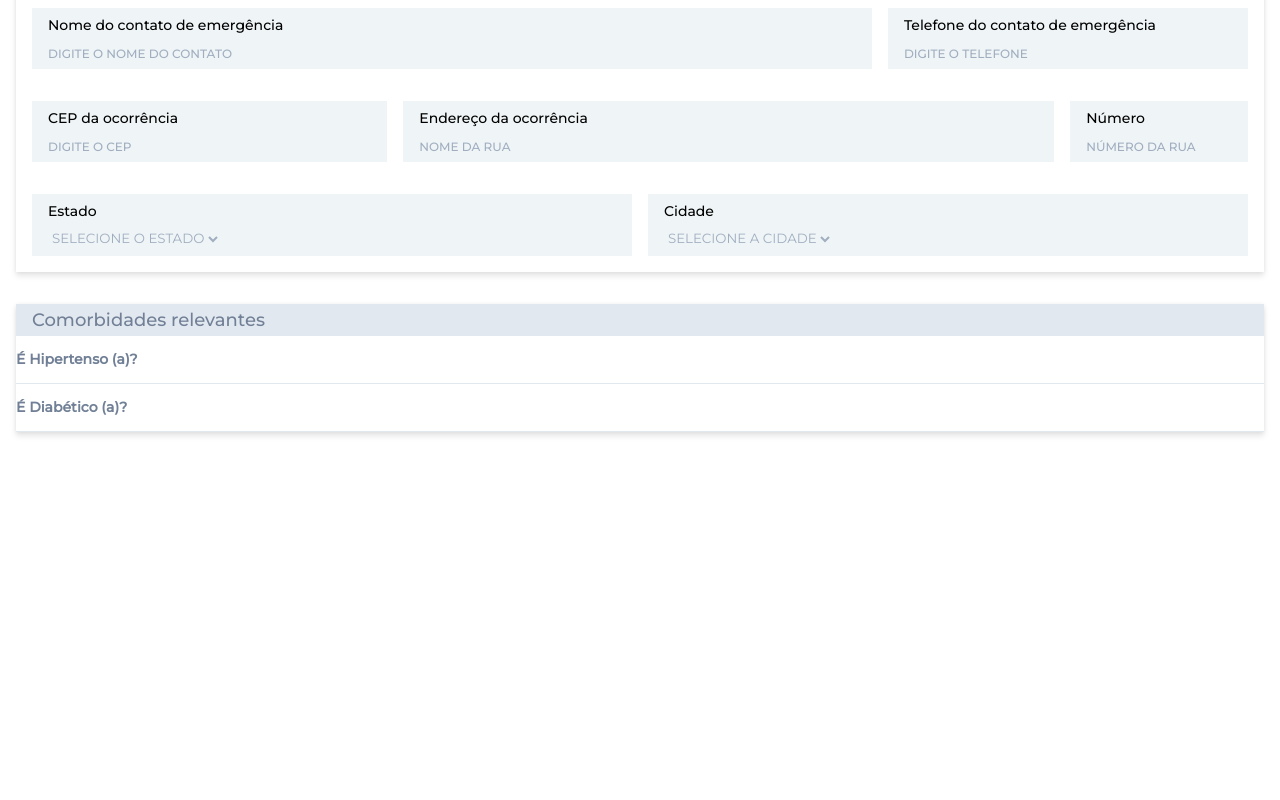
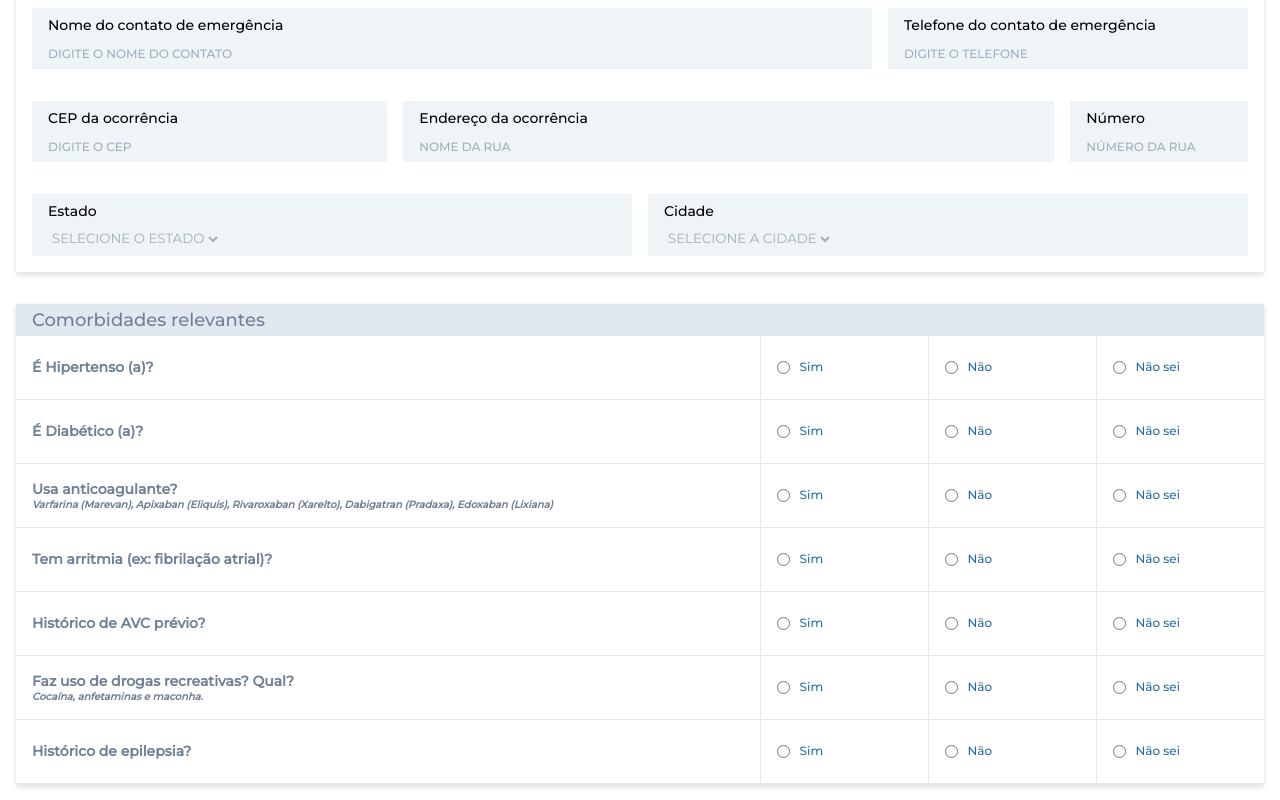
Before and after one commit to Pecorario/desafio-digitalsys, a React (Create React App) app: page / in a window 1280 px wide. Shown: the part 489-1289 px from the top of the page. Before the commit the page ends 937 px from the top, so only its background shows below. Built offline with nearby package versions, Linux system fonts and the light colour scheme; the HTML template or start-up script is replaced by a standard one.

Commit message:
section comorbidities

```diff
--- a/src/components/Comorbidities/ComorbiditiesInput.js
+++ b/src/components/Comorbidities/ComorbiditiesInput.js
@@ -1,11 +1,33 @@
 import React from 'react';
 import './styles.css';
 
-export default function ComorbiditiesInput({ title, inputFor, placeholderText }) {
+export default function ComorbiditiesInput({ title, children }) {
   return (
-    <div className="container-comorbities" id={inputFor}>
-      <label for={inputFor}>{title}</label>
-      <input type="text" name={inputFor} placeholder={placeholderText} />
+    <div className="container-comorbidities">
+      <div className="comorbidities-title">
+        <h2>{title}</h2>
+        {children}
+      </div>
+
+
+      <div className="comorbidities-inputs">
+
+        <div className="container-comorbidities-inputs">
+          <input type="radio" name="sim" />
+          <label for="sim">Sim</label>
+        </div>
+
+        <div className="container-comorbidities-inputs">
+          <input type="radio" name="nao" />
+          <label for="nao">Não</label>
+        </div>
+
+        <div className="container-comorbidities-inputs">
+          <input type="radio" name="nao-sei" />
+          <label for="nao-sei">Não sei</label>
+        </div>
+
+      </div>
     </div>
   );
 }
--- a/src/components/Comorbidities/styles.css
+++ b/src/components/Comorbidities/styles.css
@@ -1,10 +1,45 @@
-.container-comorbities {
+.container-comorbidities {
   display: flex;
+  height: 4rem;
+  align-items: center;
+  border-bottom: 1.1px solid #e2e8f0;
+  justify-content: space-between;
+}
+
+.comorbidities-title h2 {
   font-size: 14px;
   font-weight: bold;
   line-height: 1.29;
   color: #718096;
-  height: 3rem;
+  margin-left: 1rem;
+}
+
+.comorbidities-title p {
+  font-size: 10px;
+  font-weight: bold;
+  font-style: italic;
+  color: #718096;
+  margin-left: 1rem;
+}
+
+.container-comorbidities label {
+  font-size: 12px;
+  font-weight: 500;
+  line-height: 1.33;
+  color: #2b6cb0;
+  margin-left: 0.6rem;
+}
+
+.comorbidities-inputs {
+  display: flex;
+  height: 100%;
+}
+
+.container-comorbidities-inputs {
+  height: 100%;
+  width: 10.5rem;
+  display: flex;
   align-items: center;
-  border-bottom: 1.1px solid #e2e8f0;
+  border-left: 1.1px solid #e2e8f0;
+  padding-left: 1rem;
 }
--- a/src/pages/NewOccurrence/index.js
+++ b/src/pages/NewOccurrence/index.js
@@ -138,6 +138,31 @@ export default function NewOccurrence() {
             <ComorbiditiesInput
               title="É Diabético (a)?"
             />
+
+            <ComorbiditiesInput
+              title="Usa anticoagulante?"
+            >
+              <p>Varfarina (Marevan), Apixaban (Eliquis), Rivaroxaban (Xarelto), Dabigatran (Pradaxa), Edoxaban (Lixiana)</p>
+            </ComorbiditiesInput>
+
+            <ComorbiditiesInput
+              title="Tem arritmia (ex: fibrilação atrial)?"
+            />
+
+            <ComorbiditiesInput
+              title="Histórico de AVC prévio?"
+            />
+
+            <ComorbiditiesInput
+              title="Faz uso de drogas recreativas? Qual?"
+            >
+              <p>Cocaína, anfetaminas e maconha.</p>
+            </ComorbiditiesInput>
+
+            <ComorbiditiesInput
+              title="Histórico de epilepsia?"
+            />
+
           </fieldset>
         </form>
       </main>
--- a/src/pages/NewOccurrence/styles.css
+++ b/src/pages/NewOccurrence/styles.css
@@ -1,12 +1,8 @@
-#page-new-occurrence {
-  width: 100vw;
-}
-
 #page-new-occurrence header{
   display: flex;
   align-items: center;
   justify-content: space-between;
-  width: 100vw;
+  width: 100%;
   height: 5rem;
   padding-left: 1rem;
   padding-right: 1rem;
@@ -51,7 +47,7 @@
 
 .navigation-bar {
   background: #2b6cb0;
-  width: 100vw;
+  width: 100%;
   height: 3.5rem;
   display: flex;
   align-items: center;
@@ -90,18 +86,18 @@
 
 /* Formulários */
 
-#page-new-occurrence main {
+main {
   margin: 1rem;
 }
 
-#page-new-occurrence main p {
+main > p {
   font-size: 12px;
   line-height: 1.33;
   color: #a0aec0;
   font-weight: 500;
 }
 
-#page-new-occurrence main h2 {
+main > h2 {
   margin-top: 2rem;
   font-size: 22px;
   font-weight: bold;
@@ -113,13 +109,13 @@
   margin-top: 1rem;
 }
 
-#page-new-occurrence form {
+form {
   margin-top: 2rem;
   width: 100%;
   box-shadow: 0 4px 6px 0 rgba(0, 0, 0, 0.1), 0 0 4px 0 rgba(0, 0, 0, 0.06);
 }
 
-#page-new-occurrence legend {
+form legend {
   background-color: #e2e8f0;
   display: flex;
   width: 100%;
```
